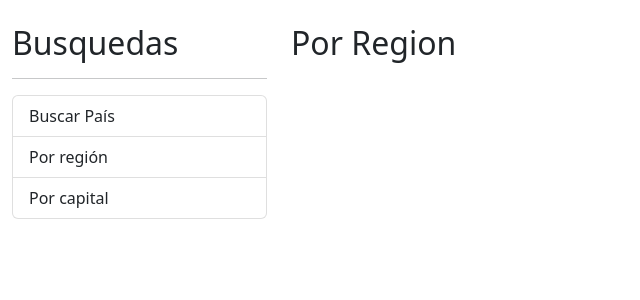
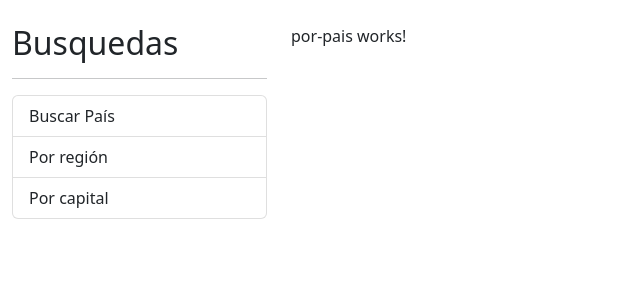
Before and after one commit to fio-azahuanche/Angular-PaisApp, an Angular app: page / in a window 1280 px wide. Shown: the top 300 px of the page, without its empty margins (0-640 px from the left). Built offline with nearby package versions, Linux system fonts and the light colour scheme.

Commit message:
agregando el router-oulet en la componente HTML

```diff
--- a/src/app/app.component.html
+++ b/src/app/app.component.html
@@ -10,6 +10,6 @@
   </div>
 
   <div class="col-9">
-    <h2>Por Region</h2>
+    <router-outlet></router-outlet>
   </div>
 </div>
```
